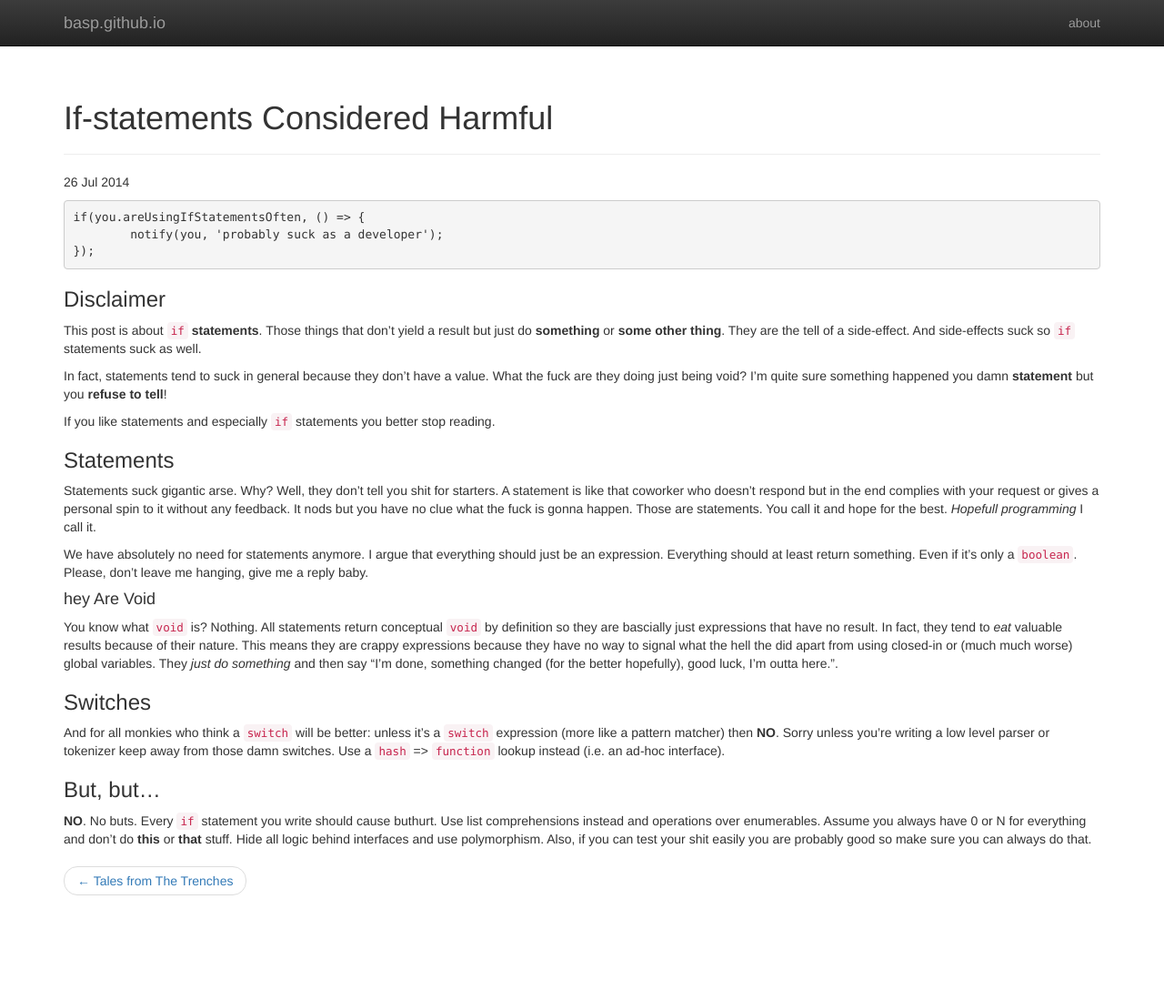
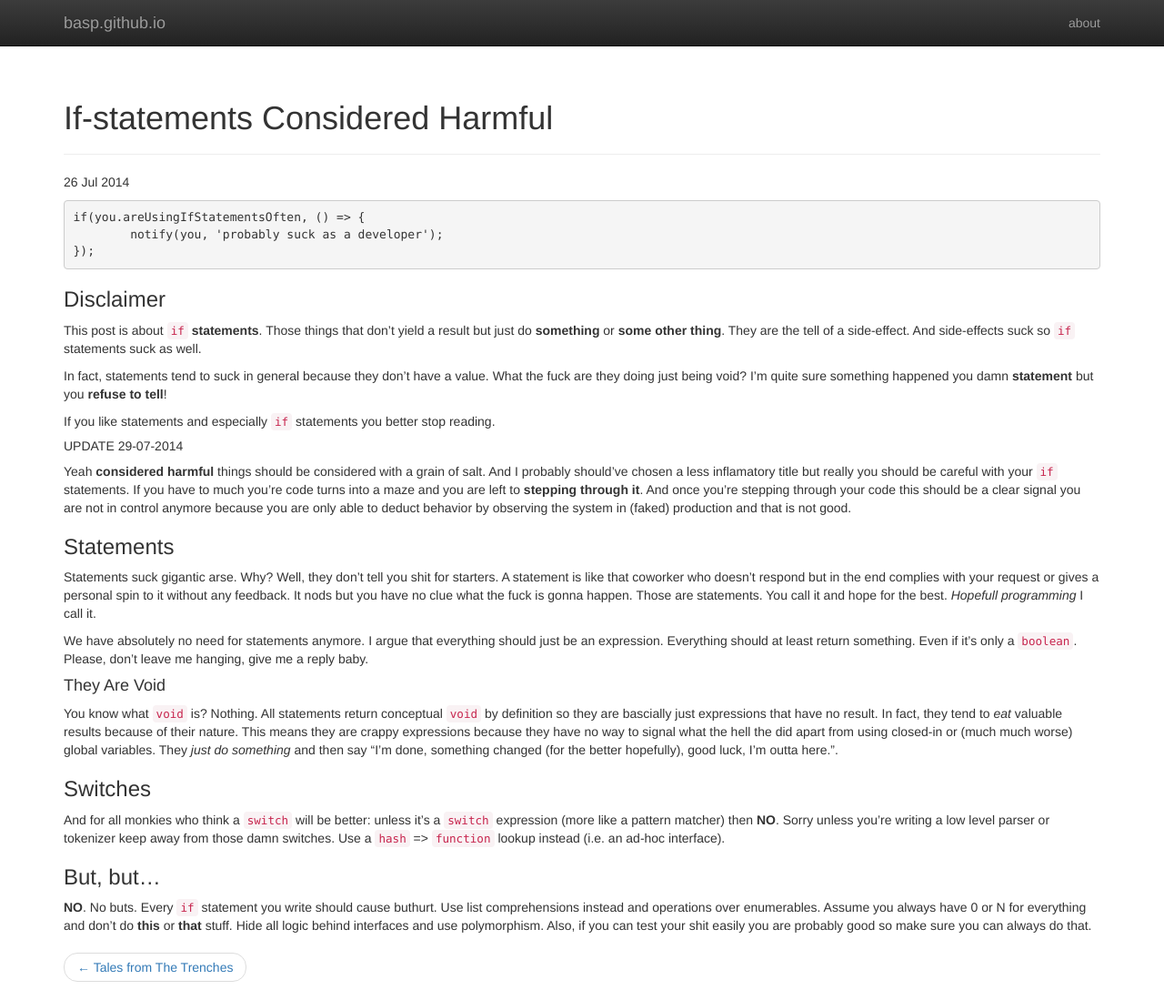
Before and after one commit to basp/basp.github.io, a Jekyll site: the page built from _posts/2014-07-26-if-statements-considered-harmful.md, in a window 1280 px wide and 1099 px high. Shown: the whole window at 91% size. Built offline with Jekyll 4.4.1, drawn with Linux system fonts in a browser that asks for light colours; nearby versions of some CDN libraries; Markdown is read by kramdown in place of the engine named in the settings.

Commit message:
Update to if-statement post

````diff
--- a/_posts/2014-07-26-if-statements-considered-harmful.md
+++ b/_posts/2014-07-26-if-statements-considered-harmful.md
@@ -14,12 +14,15 @@ In fact, statements tend to suck in general because they don't have a value. Wha
 
 If you like statements and especially ```if``` statements you better stop reading.
 
+##### UPDATE 29-07-2014
+Yeah __considered harmful__ things should be considered with a grain of salt. And I probably should've chosen a less inflamatory title but really you should be careful with your `if` statements. If you have to much you're code turns into a maze and you are left to __stepping through it__. And once you're stepping through your code this should be a clear signal you are not in control anymore because you are only able to deduct behavior by observing the system in (faked) production and that is not good.
+
 ### Statements
 Statements suck gigantic arse. Why? Well, they don't tell you shit for starters. A  statement is like that coworker who doesn't respond but in the end complies with your request or gives a personal spin to it without any feedback. It nods but you have no clue what the fuck is gonna happen. Those are statements. You call it and hope for the best.  _Hopefull programming_ I call it.
 
 We have absolutely no need for statements anymore. I argue that everything should just be an expression. Everything should at least return something. Even if it's only a ```boolean```. Please, don't leave me hanging, give me a reply baby.
 
-####hey Are Void
+#### They Are Void
 You know what ```void``` is? Nothing. All statements return conceptual ```void``` by definition so they are bascially just expressions that have no result. In fact, they tend to _eat_ valuable results because of their nature. This means they are crappy expressions because they have no way to signal what the hell the did apart from using closed-in or (much much worse) global variables. They _just do something_ and then say "I'm done, something changed (for the better hopefully), good luck, I'm outta here.".
 
 ### Switches
````
